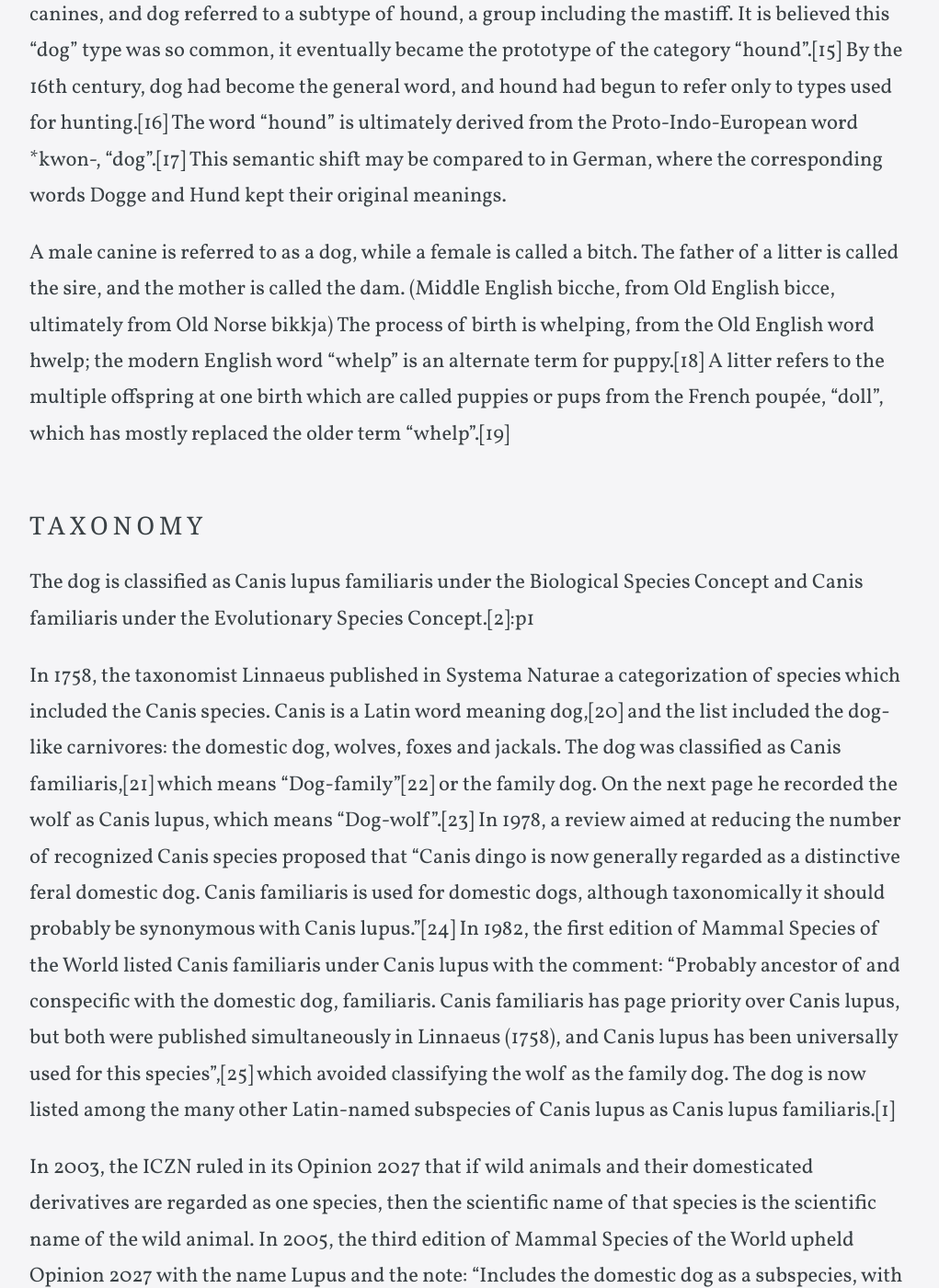
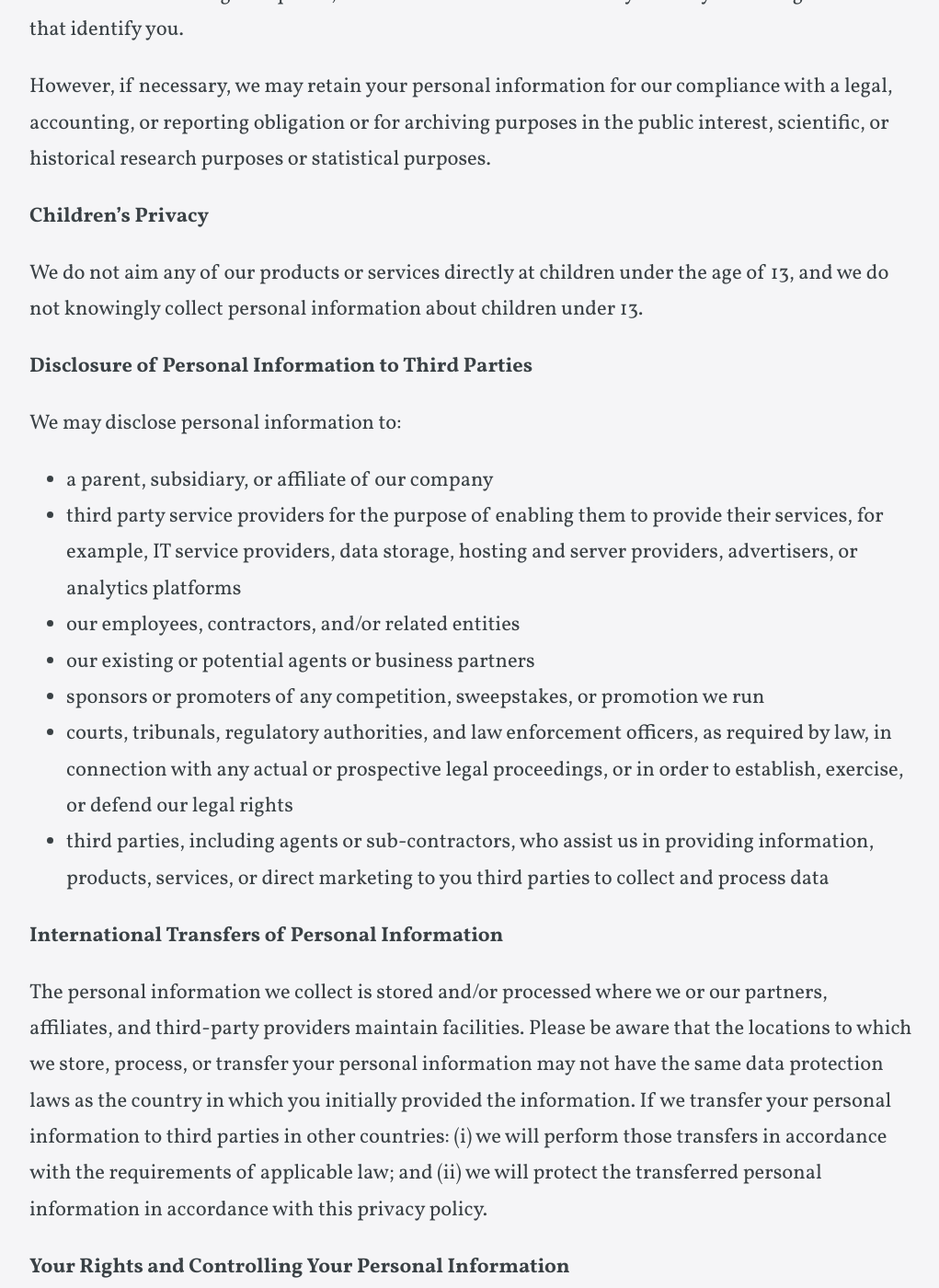
Before and after one commit to eyedarts/a-peace-of-mind-now, a Jekyll site: the page built from terms.md, in a window 1280 px wide and 1400 px high, scrolled down 2447 px. Shown: the whole window at 92% size, without its empty margins (128-1149 px from the left). Built offline with Jekyll 4.4.1, drawn with Linux system fonts in a browser that asks for light colours; some web fonts are replaced; some of the changed text lies outside the part shown.

Commit message:
Add privacy policy

```diff
--- a/terms.md
+++ b/terms.md
@@ -1,98 +1,94 @@
 ---
-title: Terms
+title: Privacy Policy
 call_to_action: Contact
 background_image_path:
 large_header: false
 show_in_navigation: false
 ---
 
-This is usually where the fine print would go, but here's part of the Wikipedia entry on dogs instead:
+Your privacy is important to us. It is APOM Now's policy to respect your privacy and comply with any applicable law and regulation regarding any personal information we may collect about you, including across our website, https://apomnow.org, and other sites we own and operate.
 
----
+This policy is effective as of 18 October 2021 and was last updated on 18 October 2021.
 
-From Wikipedia, the free encyclopedia
+**Information We Collect**
 
-This article is about the domestic dog. For related species known as "dogs", see Canidae.
+Information we collect includes both information you knowingly and actively provide us when using or participating in any of our services and promotions, and any information automatically sent by your devices in the course of accessing our products and services.
 
-"Doggie" redirects here. For the Danish artist, see Doggie (artist).
+**Log Data**
 
-- Conservation status
-- Domesticated
-- Scientific classification e
-- Kingdom: Animalia
-- Phylum: Chordata
-- Class: Mammalia
-- Order: Carnivora
-- Suborder: Caniformia
-- Family: Canidae
-- Genus: Canis
-- Species: C. lupus
-- Subspecies: C. l. familiaris[1]
-- Trinomial name
-- Canis lupus familiaris[1]
+When you visit our website, our servers may automatically log the standard data provided by your web browser. It may include your device’s Internet Protocol (IP) address, your browser type and version, the pages you visit, the time and date of your visit, the time spent on each page, other details about your visit, and technical details that occur in conjunction with any errors you may encounter.
 
-Montage showing the morphological variation of the dog.
-The domestic dog (Canis lupus familiaris or Canis familiaris)[2] is a domesticated canine which has been selectively bred over millennia for various behaviours, sensory capabilities, and physical attributes.[3]
+Please be aware that while this information may not be personally identifying by itself, it may be possible to combine it with other data to personally identify individual persons.
 
-Although initially thought to have originated as an artificial variant of an extant canid species (variously supposed as being the dhole,[4] golden jackal,[5] or gray wolf[6]), extensive genetic studies undertaken during the 2010s indicate that dogs diverged from an extinct wolf-like canid in Eurasia 40,000 years ago.[7] Their long association with humans has led to dogs being uniquely attuned to human behavior[8] and are able to thrive on a starch-rich diet which would be inadequate for other canid species.[9] Dogs are also the oldest domesticated animal. Dogs vary widely in shape, size and colours.[10]
+**Collection and Use of Information**
 
-Dogs perform many roles for people, such as hunting, herding, pulling loads, protection, assisting police and military, companionship and, more recently, aiding handicapped individuals. This influence on human society has given them the sobriquet, "man's best friend".
+We may collect personal information from you when you do any of the following on our website:
 
-### Etymology
+  - Use a mobile device or web browser to access our content
+  - Contact us via email, social media, or on any similar technologies
+  - When you mention us on social media
 
-The term "domestic dog" is generally used for both domesticated and feral varieties. The English word dog comes from Middle English dogge, from Old English docga, a "powerful dog breed".[11] The term may possibly derive from Proto-Germanic *dukkōn, represented in Old English finger-docce ("finger-muscle").[12] The word also shows the familiar petname diminutive -ga also seen in frogga "frog", picga "pig", stagga "stag", wicga "beetle, worm", among others.[13] The term dog may ultimately derive from the earliest layer of Proto-Indo-European vocabulary.[14]
+We may collect, hold, use, and disclose information for the following purposes, and personal information will not be further processed in a manner that is incompatible with these purposes:
 
-In 14th-century England, hound (from Old English: hund) was the general word for all domestic canines, and dog referred to a subtype of hound, a group including the mastiff. It is believed this "dog" type was so common, it eventually became the prototype of the category "hound".[15] By the 16th century, dog had become the general word, and hound had begun to refer only to types used for hunting.[16] The word "hound" is ultimately derived from the Proto-Indo-European word *kwon-, "dog".[17] This semantic shift may be compared to in German, where the corresponding words Dogge and Hund kept their original meanings.
+Please be aware that we may combine information we collect about you with general information or research data we receive from other trusted sources.
 
-A male canine is referred to as a dog, while a female is called a bitch. The father of a litter is called the sire, and the mother is called the dam. (Middle English bicche, from Old English bicce, ultimately from Old Norse bikkja) The process of birth is whelping, from the Old English word hwelp; the modern English word "whelp" is an alternate term for puppy.[18] A litter refers to the multiple offspring at one birth which are called puppies or pups from the French poupée, "doll", which has mostly replaced the older term "whelp".[19]
+**Security of Your Personal Information**
 
-### Taxonomy
+When we collect and process personal information, and while we retain this information, we will protect it within commercially acceptable means to prevent loss and theft, as well as unauthorized access, disclosure, copying, use, or modification.
 
-The dog is classified as Canis lupus familiaris under the Biological Species Concept and Canis familiaris under the Evolutionary Species Concept.[2]:p1
+Although we will do our best to protect the personal information you provide to us, we advise that no method of electronic transmission or storage is 100% secure, and no one can guarantee absolute data security. We will comply with laws applicable to us in respect of any data breach.
 
-In 1758, the taxonomist Linnaeus published in Systema Naturae a categorization of species which included the Canis species. Canis is a Latin word meaning dog,[20] and the list included the dog-like carnivores: the domestic dog, wolves, foxes and jackals. The dog was classified as Canis familiaris,[21] which means "Dog-family"[22] or the family dog. On the next page he recorded the wolf as Canis lupus, which means "Dog-wolf".[23] In 1978, a review aimed at reducing the number of recognized Canis species proposed that "Canis dingo is now generally regarded as a distinctive feral domestic dog. Canis familiaris is used for domestic dogs, although taxonomically it should probably be synonymous with Canis lupus."[24] In 1982, the first edition of Mammal Species of the World listed Canis familiaris under Canis lupus with the comment: "Probably ancestor of and conspecific with the domestic dog, familiaris. Canis familiaris has page priority over Canis lupus, but both were published simultaneously in Linnaeus (1758), and Canis lupus has been universally used for this species",[25] which avoided classifying the wolf as the family dog. The dog is now listed among the many other Latin-named subspecies of Canis lupus as Canis lupus familiaris.[1]
+You are responsible for selecting any password and its overall security strength, ensuring the security of your own information within the bounds of our services.
 
-In 2003, the ICZN ruled in its Opinion 2027 that if wild animals and their domesticated derivatives are regarded as one species, then the scientific name of that species is the scientific name of the wild animal. In 2005, the third edition of Mammal Species of the World upheld Opinion 2027 with the name Lupus and the note: "Includes the domestic dog as a subspecies, with the dingo provisionally separate - artificial variants created by domestication and selective breeding".[1][26] However, Canis familiaris is sometimes used due to an ongoing nomenclature debate because wild and domestic animals are separately recognizable entities and that the ICZN allowed users a choice as to which name they could use,[27] and a number of internationally recognized researchers prefer to use Canis familiaris.[28]
+**How Long We Keep Your Personal Information**
 
-Later genetic studies strongly supported dogs and gray wolves forming two sister monophyletic clades within the one species,[29][30] and that the common ancestor of dogs and extant wolves is extinct.[30]
+We keep your personal information only for as long as we need to. This time period may depend on what we are using your information for, in accordance with this privacy policy. If your personal information is no longer required, we will delete it or make it anonymous by removing all details that identify you.
 
-### Origin
+However, if necessary, we may retain your personal information for our compliance with a legal, accounting, or reporting obligation or for archiving purposes in the public interest, scientific, or historical research purposes or statistical purposes.
 
-The origin of the domestic dog (Canis lupus familiaris or Canis familiaris) is not clear. Whole genome sequencing indicates that the dog, the gray wolf and the extinct Taymyr wolf diverged at around the same time 27,000–40,000 years ago.[7] These dates imply that the earliest dogs arose in the time of human hunter-gatherers and not agriculturists.[30] Modern dogs are more closely related to ancient wolf fossils that have been found in Europe than they are to modern gray wolves.[31] Nearly all dog breeds' genetic closeness to the gray wolf are due to admixture,[30] except several Arctic dog breeds are close to the Taimyr wolf of North Asia due to admixture.[7]
+**Children’s Privacy**
 
-### Terminology
+We do not aim any of our products or services directly at children under the age of 13, and we do not knowingly collect personal information about children under 13.
 
-The term dog typically is applied both to the species (or subspecies) as a whole, and any adult male member of the same.
-An adult female is a bitch. In some countries, especially in North America, dog is used instead due to the vulgar connotation of bitch.
-An adult male capable of reproduction is a stud.
-An adult female capable of reproduction is a brood bitch, or brood mother.
-Immature males or females (that is, animals that are incapable of reproduction) are pups or puppies.
-A group of pups from the same gestation period is a litter.
-The father of a litter is a sire. It is possible for one litter to have multiple sires.
-The mother of a litter is a dam.
-A group of any three or more adults is a pack.
+**Disclosure of Personal Information to Third Parties**
 
-### Biology
+We may disclose personal information to:
 
-#### Anatomy
+- a parent, subsidiary, or affiliate of our company
+- third party service providers for the purpose of enabling them to provide their services, for example, IT service providers, data storage, hosting and server providers, advertisers, or analytics platforms
+- our employees, contractors, and/or related entities
+- our existing or potential agents or business partners
+- sponsors or promoters of any competition, sweepstakes, or promotion we run
+- courts, tribunals, regulatory authorities, and law enforcement officers, as required by law, in connection with any actual or prospective legal proceedings, or in order to establish, exercise, or defend our legal rights
+- third parties, including agents or sub-contractors, who assist us in providing information, products, services, or direct marketing to you third parties to collect and process data
 
-Domestic dogs have been selectively bred for millennia for various behaviors, sensory capabilities, and physical attributes.[3] Modern dog breeds show more variation in size, appearance, and behavior than any other domestic animal.[3] Dogs are predators and scavengers, and like many other predatory mammals, the dog has powerful muscles, fused wrist bones, a cardiovascular system that supports both sprinting and endurance, and teeth for catching and tearing.
+**International Transfers of Personal Information**
 
-#### Size and weight
+The personal information we collect is stored and/or processed where we or our partners, affiliates, and third-party providers maintain facilities. Please be aware that the locations to which we store, process, or transfer your personal information may not have the same data protection laws as the country in which you initially provided the information. If we transfer your personal information to third parties in other countries: (i) we will perform those transfers in accordance with the requirements of applicable law; and (ii) we will protect the transferred personal information in accordance with this privacy policy.
 
-Dogs are highly variable in height and weight. The smallest known adult dog was a Yorkshire Terrier, that stood only 6.3 cm (2.5 in) at the shoulder, 9.5 cm (3.7 in) in length along the head-and-body, and weighed only 113 grams (4.0 oz). The largest known dog was an English Mastiff which weighed 155.6 kg (343 lb) and was 250 cm (98 in) from the snout to the tail.[32] The tallest dog is a Great Dane that stands 106.7 cm (42.0 in) at the shoulder.[33]
+**Your Rights and Controlling Your Personal Information**
 
-#### Senses
+You always retain the right to withhold personal information from us, with the understanding that your experience of our website may be affected. We will not discriminate against you for exercising any of your rights over your personal information. If you do provide us with personal information you understand that we will collect, hold, use and disclose it in accordance with this privacy policy. You retain the right to request details of any personal information we hold about you.
 
-The dog's senses include vision, hearing, sense of smell, sense of taste, touch and sensitivity to the earth's magnetic field. Another study suggested that dogs can see the earth's magnetic field.[34][35]
+If we receive personal information about you from a third party, we will protect it as set out in this privacy policy. If you are a third party providing personal information about somebody else, you represent and warrant that you have such person’s consent to provide the personal information to us.
 
-#### Coat
+If you have previously agreed to us using your personal information for direct marketing purposes, you may change your mind at any time. We will provide you with the ability to unsubscribe from our email-database or opt out of communications. Please be aware we may need to request specific information from you to help us confirm your identity.
 
-Montage showing the coat variation of the dog.
-The coats of domestic dogs are of two varieties: "double" being common with dogs (as well as wolves) originating from colder climates, made up of a coarse guard hair and a soft down hair, or "single", with the topcoat only.
+If you believe that any information we hold about you is inaccurate, out of date, incomplete, irrelevant, or misleading, please contact us using the details provided in this privacy policy. We will take reasonable steps to correct any information found to be inaccurate, incomplete, misleading, or out of date.
 
-Domestic dogs often display the remnants of countershading, a common natural camouflage pattern. A countershaded animal will have dark coloring on its upper surfaces and light coloring below,[36] which reduces its general visibility. Thus, many breeds will have an occasional "blaze", stripe, or "star" of white fur on their chest or underside.[37]
+If you believe that we have breached a relevant data protection law and wish to make a complaint, please contact us using the details below and provide us with full details of the alleged breach. We will promptly investigate your complaint and respond to you, in writing, setting out the outcome of our investigation and the steps we will take to deal with your complaint. You also have the right to contact a regulatory body or data protection authority in relation to your complaint.
 
-#### Tail
+**Limits of Our Policy**
 
-There are many different shapes for dog tails: straight, straight up, sickle, curled, or cork-screw. As with many canids, one of the primary functions of a dog's tail is to communicate their emotional state, which can be important in getting along with others. In some hunting dogs, however, the tail is traditionally docked to avoid injuries.[38] In some breeds, such as the Braque du Bourbonnais, puppies can be born with a short tail or no tail at all.[39]
+Our website may link to external sites that are not operated by us. Please be aware that we have no control over the content and policies of those sites, and cannot accept responsibility or liability for their respective privacy practices.
+Changes to This Policy
+
+At our discretion, we may change our privacy policy to reflect updates to our business processes, current acceptable practices, or legislative or regulatory changes. If we decide to change this privacy policy, we will post the changes here at the same link by which you are accessing this privacy policy.
+
+If required by law, we will get your permission or give you the opportunity to opt in to or opt out of, as applicable, any new uses of your personal information.
+
+**Contact Us**
+
+For any questions or concerns regarding your privacy, you may contact us using the following details:
+
+[tech@eyedarts.com](mailto:tech@eyedarts.com)
```
